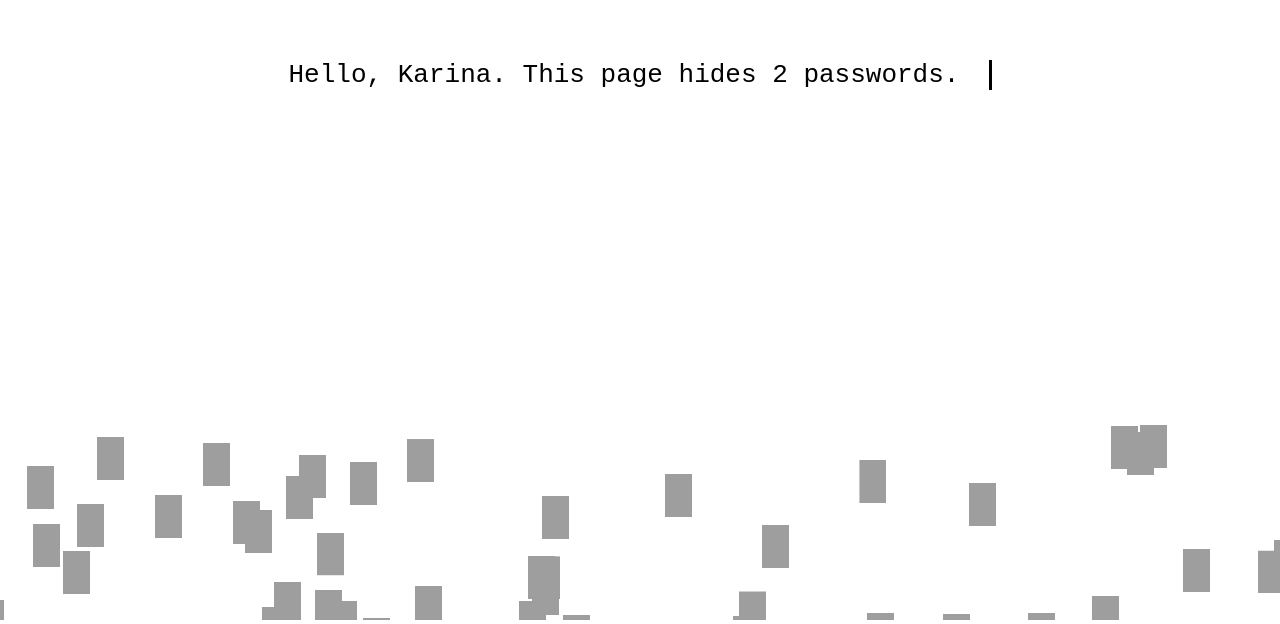
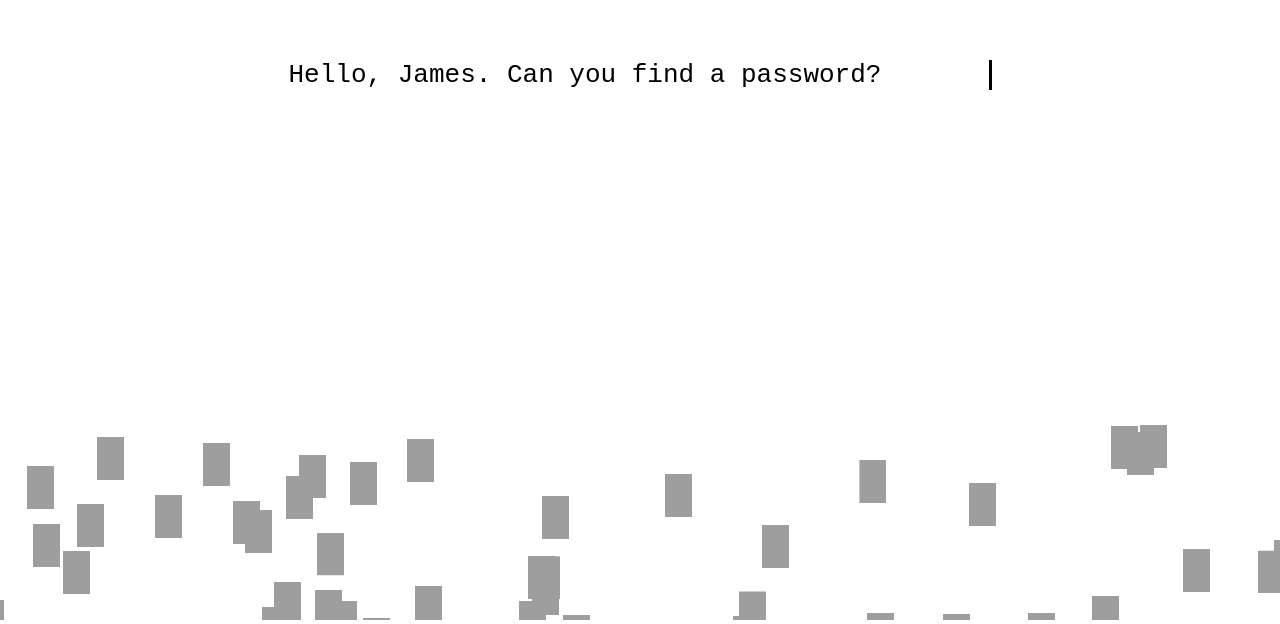
Before and after one commit to sergey-tyan/rabbit, a plain HTML site: page index.html in a window 1280 px wide. Shown: the part 180-804 px from the top of the page. Drawn offline with nearby package versions, Linux system fonts and the light colour scheme.

Commit message:
Update index.html

```diff
--- a/index.html
+++ b/index.html
@@ -5,7 +5,7 @@
 	<meta charset="UTF-8">
 	<meta http-equiv="X-UA-Compatible" content="IE=edge">
 	<meta name="viewport" content="width=device-width, initial-scale=1.0">
-	<title>waffle</title>
+	<title>Hello, James</title>
 	<link href='https://fonts.googleapis.com/css?family=Oswald' rel='stylesheet' type='text/css'>
 	<link rel="stylesheet" href="style.css">
 </head>
@@ -13,7 +13,7 @@
 <body>
 	<div class="container">
 		<div class="typing-demo">
-			Hello, Karina. This page hides 2 passwords.
+			Hello, James. Can you find a password?
 		</div>
 		<br>
 	</div>
```
